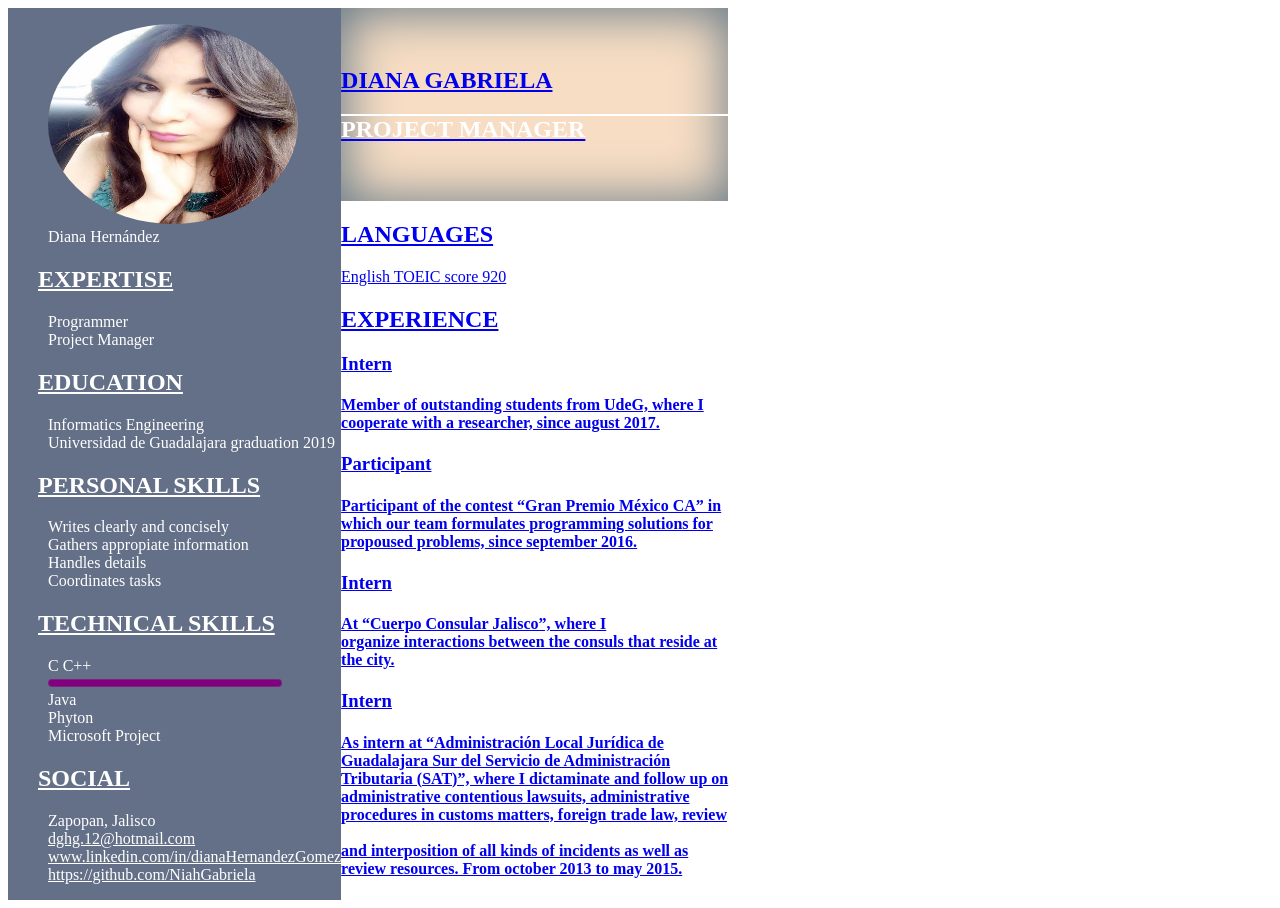
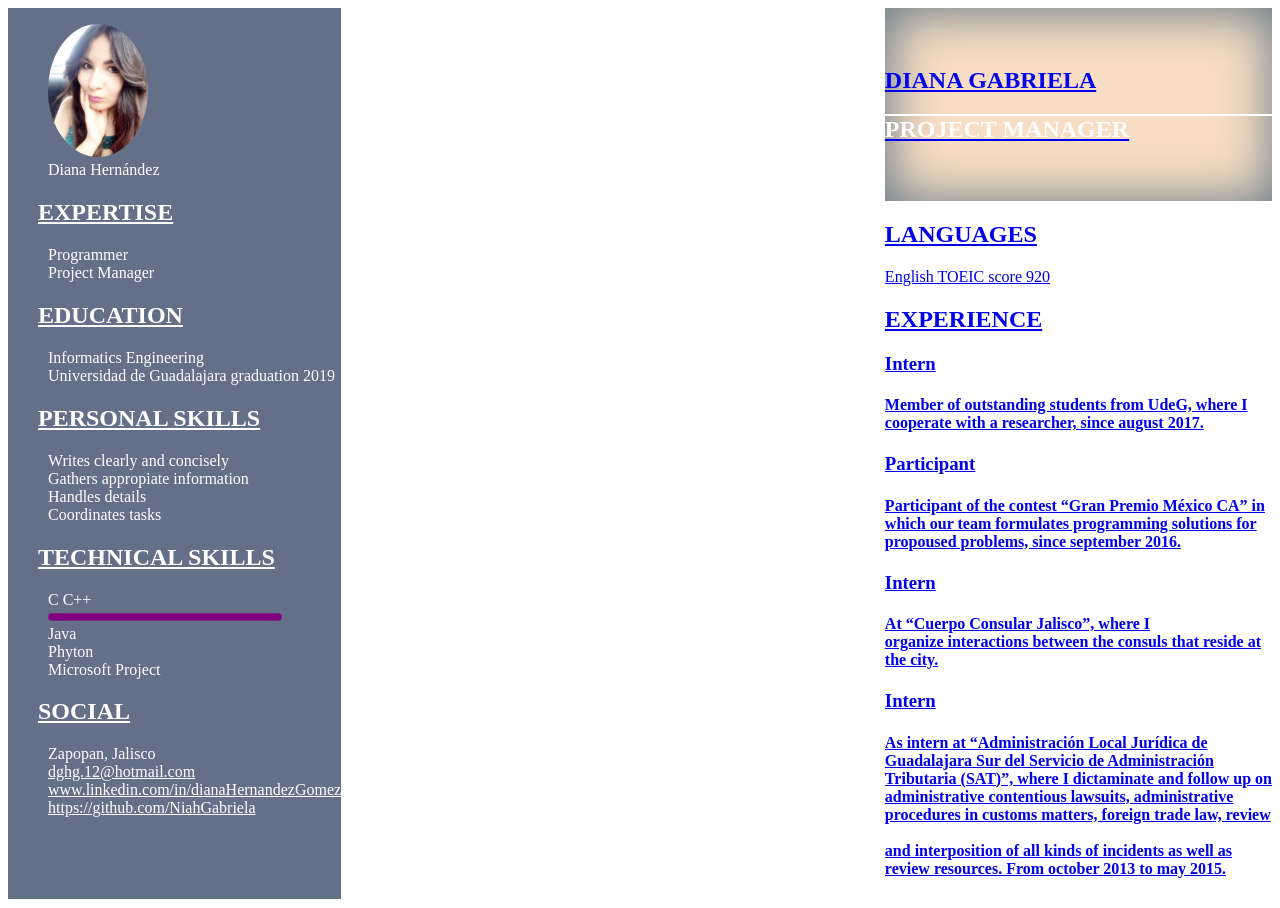
Before and after one commit to NiahGabriela/my-resume, a plain HTML site: page index.html in a window 1280 px wide. Drawn offline with Linux system fonts and the light colour scheme.

Commit message:
agreggue margenes y space entre los contenidos, aun estan esos faltan cambios

```diff
--- a/css/main.css
+++ b/css/main.css
@@ -8,7 +8,8 @@ ul {
   width: 1200%
   justify-content: space-around;
   align-content: center;
-
+  justify-content: center;
+  justify-content: space-between;
 }
 .flex-aside{
 
@@ -37,13 +38,14 @@ aside section h2:first-child{
 
 #profile-pic img{
   border-radius:60%;
-
+  width: 100px;
 }
 
 /* MAIN  */
 
 .contenedor {
   display: flex;
+  margin: 0 auto;;
 }
 main section > h2 {
   text-transform: uppercase;
--- a/index.html
+++ b/index.html
@@ -11,8 +11,7 @@
     <aside>
       <div class="flex-aside">
         <figure id ="profile-pic">
-        <img src="img/profile.jpg" alt="Diana Hernandez profile"
-        height="200" width="250"/>
+        <img src="img/profile.jpg" alt="Diana Hernandez profile"/>
          <figcaption> Diana Hernández </figcaption>
         </figure>
 
```
